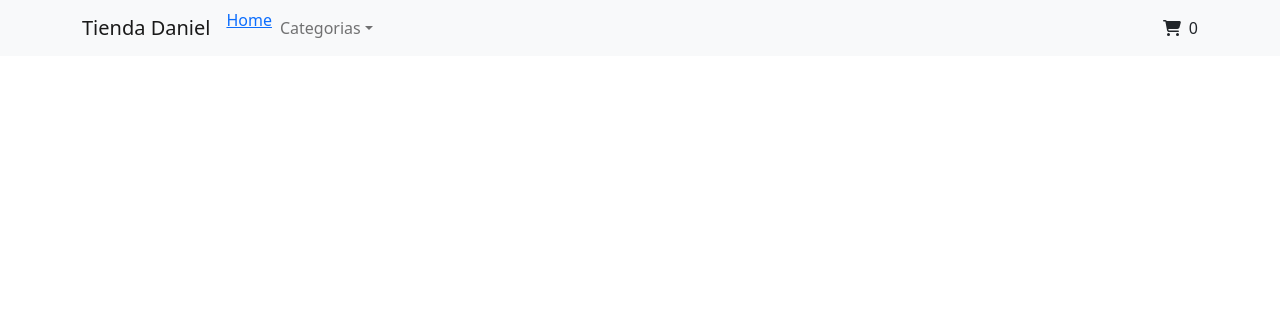
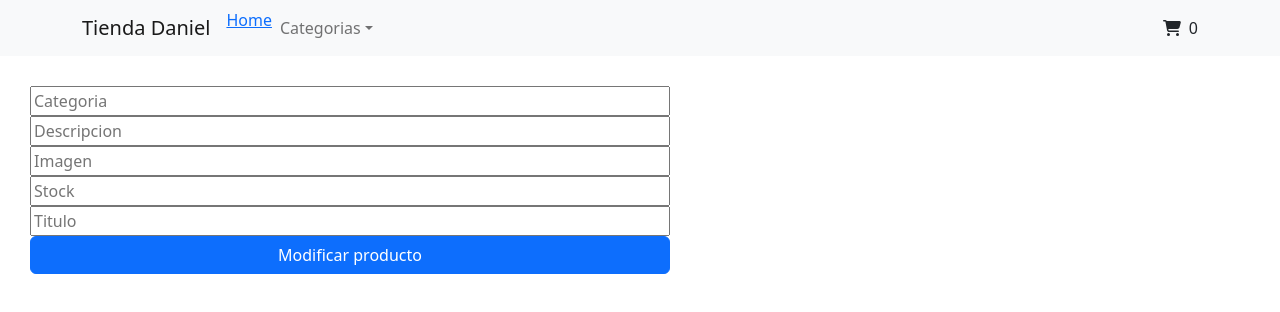
Before and after one commit to danoalanis/react-54965, a React (Create React App) app: page /update-product/1 in a window 1280 px wide. Shown: the top 312 px of the page. Built offline with nearby package versions, Linux system fonts and the light colour scheme; no server answers; the database is empty.

Commit message:
Se agrega clase 14

```diff
--- a/src/components/CartButtons.jsx
+++ b/src/components/CartButtons.jsx
@@ -2,23 +2,45 @@ import React, { useContext, useState } from "react";
 import { Button } from "react-bootstrap";
 import { CartContext } from "../context/CartContext";
 
-const CartButtons = ({customStyle}) => {
-  const [count, setCount] = useContext(CartContext);
+const CartButtons = ({ customStyle, productId }) => {
   const [state, setState] = useState(0);
-
+  const { count, setCount } = useContext(CartContext);
   const handleMoreClick = () => {
-    setCount(count + 1);
     setState(state + 1);
   };
 
   const handleLessClick = () => {
-    setCount(count - 1);
     setState(state - 1);
   };
 
+  const addToCart = () => {
+    const existingProduct = count.products.find(
+      (p) => p.productId === productId
+    );
+    if (existingProduct) {
+      existingProduct.qty += state;
+    } else {
+      const newProduct = {
+        productId,
+        qty: state,
+      };
+      setCount((prevState) => ({
+        qtyItems: prevState.qtyItems + state,
+        products: [...prevState.products, newProduct],
+      }));
+    }
+  };
+
   return (
-    <div style={{display: "flex", justifyContent: "center", alignItems: "center", flexDirection: "column"}}>
-      <div style={{margin: "10px"}}>
+    <div
+      style={{
+        display: "flex",
+        justifyContent: "center",
+        alignItems: "center",
+        flexDirection: "column",
+      }}
+    >
+      <div style={{ margin: "10px" }}>
         <Button
           variant="outline-secondary"
           className="rounded-0"
@@ -26,7 +48,7 @@ const CartButtons = ({customStyle}) => {
         >
           -
         </Button>
-        <span style={{margin: "10px", fontSize: "18px"}}>{state}</span>
+        <span style={{ margin: "10px", fontSize: "18px" }}>{state}</span>
         <Button
           variant="outline-secondary"
           className="rounded-0"
@@ -35,7 +57,11 @@ const CartButtons = ({customStyle}) => {
           +
         </Button>
       </div>
-      <Button className="ml-2" variant={customStyle.backgroundColor}>
+      <Button
+        className="ml-2"
+        variant={customStyle.backgroundColor}
+        onClick={addToCart}
+      >
         Agregar al Carrito
       </Button>
     </div>
--- a/src/components/CartWidget/CartWidget.jsx
+++ b/src/components/CartWidget/CartWidget.jsx
@@ -4,7 +4,8 @@ import { faCartShopping } from "@fortawesome/free-solid-svg-icons";
 import { CartContext } from "../../context/CartContext";
 
 const CartWidget = () => {
-  const [count] = useContext(CartContext);
+  const {count} = useContext(CartContext);
+
   return (
     <div
       style={{
@@ -15,7 +16,7 @@ const CartWidget = () => {
       }}
     >
       <FontAwesomeIcon icon={faCartShopping} />
-      <span>{count}</span>
+      <span>{count.qtyItems}</span>
     </div>
   );
 };
--- a/src/components/ProductCard.jsx
+++ b/src/components/ProductCard.jsx
@@ -22,9 +22,9 @@ const ProductCard = ({ productData }) => {
         {/* {productData.stock < 100 ? <div>Sin stock</div> : <CartButtons />} */}
         <div>{productData.stock < 10 ? "Ultimos Productos" : ""} </div>
         {productData.stock < 10 ? (
-          <CartButtons customStyle={customStyleNoStock} />
+          <CartButtons customStyle={customStyleNoStock} productId={productData.id}/>
         ) : (
-          <CartButtons customStyle={customStyleStock} />
+          <CartButtons customStyle={customStyleStock} productId={productData.id}/>
         )}
 
         <div
@@ -50,6 +50,20 @@ const ProductCard = ({ productData }) => {
           >
             Ir a detalle
           </Link>
+          <Link
+            to={`/update-product/${productData.id}`}
+            style={{
+              marginTop: "10px",
+              backgroundColor: "green",
+              textDecoration: "none",
+              color: "white",
+              borderRadius: "5px",
+              fontSize: "18px",
+              padding: "10px",
+            }}
+          >
+            Modificar producto
+          </Link>
         </div>
       </Card.Body>
     </Card>
--- a/src/context/CartContext.jsx
+++ b/src/context/CartContext.jsx
@@ -1,12 +1,22 @@
 import React, { createContext, useState } from "react";
+
+//Creamos el contexto para el carrito de compras
 
 export const CartContext = createContext();
 
+// Creamos el provider de nuestro context como un componente HOC el cual recibirá un children
+
 export const CartProvider = ({ children }) => {
-  const [count, setCount] = useState(0);
+  const [count, setCount] = useState({ qtyItems: 0, products: [] });
+  console.log(count.products)
 
   return (
-    <CartContext.Provider value={[count, setCount]}>
+    <CartContext.Provider
+      value={{
+        count,
+        setCount,
+      }}
+    >
       {children}
     </CartContext.Provider>
   );
--- /dev/null
+++ b/src/pages/CreateProduct.jsx
@@ -0,0 +1,87 @@
+import React from "react";
+import { Button } from "react-bootstrap";
+import { addDoc, collection, getFirestore } from "firebase/firestore";
+
+const CreateProduct = () => {
+  const [category, setCategory] = React.useState();
+  const [description, setDescription] = React.useState();
+  const [image, setImage] = React.useState();
+  const [stock, setStock] = React.useState();
+  const [title, setTitle] = React.useState();
+
+  const handleCategoryChange = (e) => {
+    setCategory(e.target.value);
+  };
+  const handleDescriptionChange = (e) => {
+    setDescription(e.target.value);
+  };
+
+  const handleImageChange = (e) => {
+    setImage(e.target.value);
+  };
+
+  const handleStockChange = (e) => {
+    setStock(e.target.value);
+  };
+
+  const handleTitleChange = (e) => {
+    setTitle(e.target.value);
+  };
+
+  const handleSubmit = () => {
+    const newProduct = {
+        category,
+        description,
+        image,
+        stock,
+        title,
+      };
+
+    const db = getFirestore();
+    const newProductCollection = collection(db, "products");
+    addDoc(newProductCollection, newProduct).then(({ id }) => console.log(id));
+  };
+
+  //   console.log({ category, description, image, stock, title });
+
+  return (
+    <div
+      style={{
+        display: "flex",
+        justifyContent: "center",
+        flexDirection: "column",
+        width: "50%",
+        margin: "30px",
+      }}
+    >
+      <input
+        type="text"
+        onChange={(e) => handleCategoryChange(e)}
+        placeholder="Categoria"
+      />
+      <input
+        type="text"
+        onChange={(e) => handleDescriptionChange(e)}
+        placeholder="Descripcion"
+      />
+      <input
+        type="text"
+        onChange={(e) => handleImageChange(e)}
+        placeholder="Imagen"
+      />
+      <input
+        type="text"
+        onChange={(e) => handleStockChange(e)}
+        placeholder="Stock"
+      />
+      <input
+        type="text"
+        onChange={(e) => handleTitleChange(e)}
+        placeholder="Titulo"
+      />
+      <Button onClick={handleSubmit}> Crear producto </Button>
+    </div>
+  );
+};
+
+export default CreateProduct;
--- /dev/null
+++ b/src/pages/UpdateProduct.jsx
@@ -0,0 +1,112 @@
+import React from "react";
+import { Button } from "react-bootstrap";
+import {
+  doc,
+  getDoc,
+  getFirestore,
+  updateDoc,
+} from "firebase/firestore";
+import { useParams } from "react-router-dom";
+import LoaderComponent from "../components/LoaderComponent";
+
+const UpdateProduct = () => {
+  const [category, setCategory] = React.useState();
+  const [description, setDescription] = React.useState();
+  const [image, setImage] = React.useState();
+  const [stock, setStock] = React.useState();
+  const [title, setTitle] = React.useState();
+  const [productData, setProductData] = React.useState();
+  const [loading, setLoading] = React.useState();
+
+  const { itemId } = useParams();
+
+  React.useEffect(() => {
+    const db = getFirestore();
+
+    const productCollection = doc(db, "products", itemId);
+    getDoc(productCollection)
+      .then((snapshot) => {
+        setProductData({ id: snapshot.id, ...snapshot.data() });
+      })
+      .catch((error) => console.log(error))
+      .then(() => setLoading(false));
+  }, [itemId]);
+
+  const handleCategoryChange = (e) => {
+    setCategory(e.target.value);
+  };
+  const handleDescriptionChange = (e) => {
+    setDescription(e.target.value);
+  };
+
+  const handleImageChange = (e) => {
+    setImage(e.target.value);
+  };
+
+  const handleStockChange = (e) => {
+    setStock(e.target.value);
+  };
+
+  const handleTitleChange = (e) => {
+    setTitle(e.target.value);
+  };
+
+  const handleSubmit = () => {
+    const newProduct = {
+      category,
+      description,
+      image,
+      stock,
+      title,
+    };
+
+    const db = getFirestore();
+    const updateProductCollection = doc(db, "products", itemId);
+    updateDoc(updateProductCollection, newProduct)
+  };
+
+
+  return loading ? (
+    <LoaderComponent />
+  ) : (
+    <div
+      style={{
+        display: "flex",
+        justifyContent: "center",
+        flexDirection: "column",
+        width: "50%",
+        margin: "30px",
+      }}
+    >
+      <input
+        type="text"
+        onChange={(e) => handleCategoryChange(e)}
+        placeholder="Categoria"
+
+      />
+      <input
+        type="text"
+        onChange={(e) => handleDescriptionChange(e)}
+        placeholder="Descripcion"
+      />
+      <input
+        type="text"
+        onChange={(e) => handleImageChange(e)}
+        placeholder="Imagen"
+      />
+      <input
+        type="text"
+        onChange={(e) => handleStockChange(e)}
+        placeholder="Stock"
+      />
+      <input
+        type="text"
+        onChange={(e) => handleTitleChange(e)}
+        placeholder="Titulo"
+      />
+      <Button onClick={handleSubmit}> Modificar producto </Button>
+    </div>
+  );
+};
+
+export default UpdateProduct;
--- a/src/routes/MainRouter.jsx
+++ b/src/routes/MainRouter.jsx
@@ -6,6 +6,8 @@ import Home from "../pages/Home";
 import Category from "../pages/Category";
 import Item from "../pages/Item";
 import NavBar from "../components/NavBar";
+import CreateProduct from "../pages/CreateProduct";
+import UpdateProduct from "../pages/UpdateProduct";
 
 const MainRouter = () => {
   return (
@@ -15,6 +17,8 @@ const MainRouter = () => {
         <Route path="/" element={<Home />} />
         <Route path="/category/:categoryId" element={<Category />} />
         <Route path="/item/:itemId" element={<Item />} />
+        <Route path="/create-product" element={<CreateProduct />} />
+        <Route path="/update-product/:itemId" element={<UpdateProduct />} />
       </Routes>
     </Router>
   );
```
Also changed, not shown: src/pages/Cart.jsx (added, +16 -0 lines).
